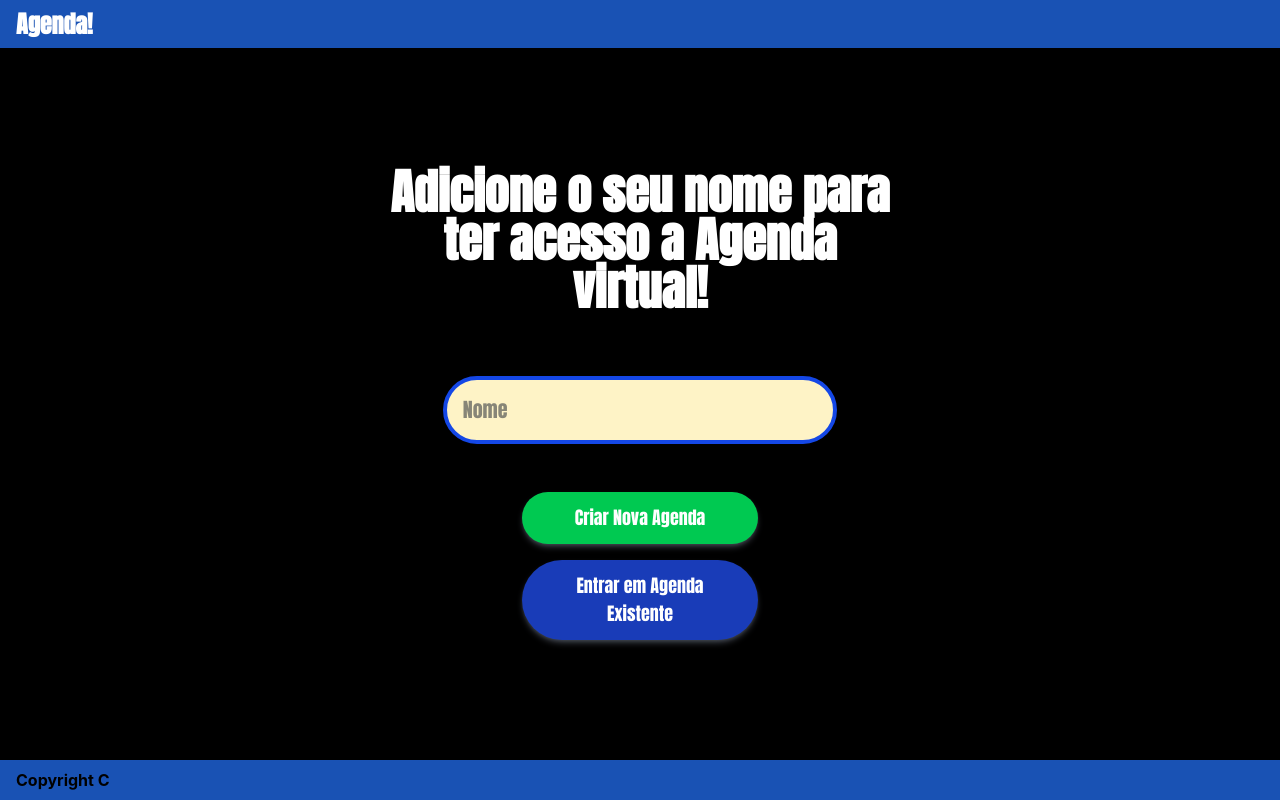
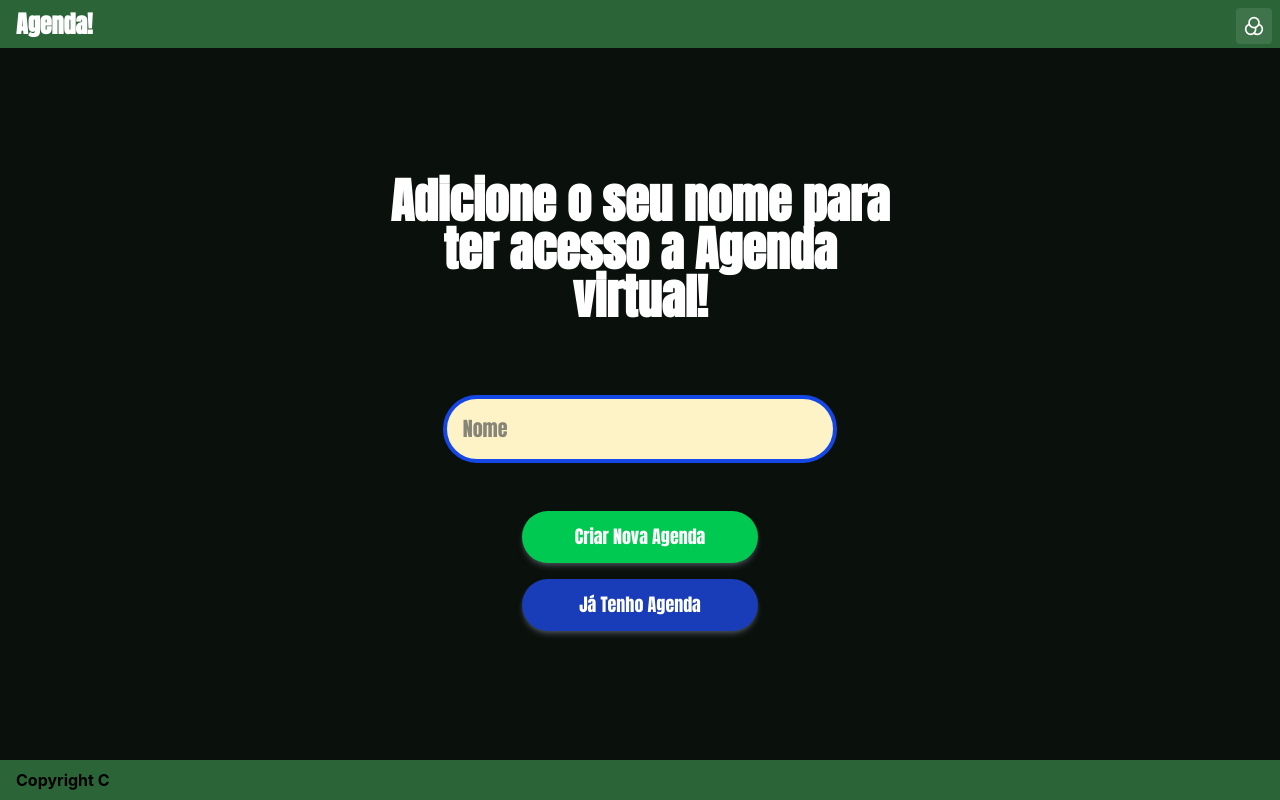
Before and after one commit to VerttB/agenda-frontend, a React (Vite) app: page / in a window 1280 px wide. Built offline with nearby package versions, Linux system fonts and the light colour scheme.

Commit message:
feat: theme provider Nomeado tema de cor padrão como azul Criado novo tema de cor verde Adicionado botão para mudar tema no header Criado theme provider

```diff
--- a/src/components/Footer.tsx
+++ b/src/components/Footer.tsx
@@ -1,6 +1,6 @@
 export default function Footer() {
   return (
-    <footer className="p-2 bg-header flex gap-2  text-black justify-between">
+    <footer className="p-2 bg-secondary flex gap-2  text-black justify-between">
       <nav className="flex flex-row">
         <div className="px-2 font-bold">
           Copyright C
--- a/src/components/Header.tsx
+++ b/src/components/Header.tsx
@@ -1,12 +1,24 @@
-import { Link } from '@tanstack/react-router'
-
-export default function Header() {
+  import { useTheme } from "@/core/providers/ThemeProvider";
+import { Link } from "@tanstack/react-router"
+  import { TbColorFilter } from "react-icons/tb"
+  export default function Header() {
+  const {theme, toggle} = useTheme();
   return (
-    <header className="p-2 font-all bg-header flex gap-2  text-black justify-between">
+    <header className="p-2 font-all bg-secondary flex gap-2  text-black justify-between">
       <nav className="flex flex-row">
         <div className="px-2 text-white text-2xl font-bold flex w-full justify-center">
-          <p>Agenda! </p>
+          <Link to="/">Agenda! </Link>
         </div>
+        <div className="absolute right-2 top-2">
+        <button
+          onClick={toggle}
+          aria-label={`Alternar tema (atual: ${theme})`}
+          className="p-2 rounded bg-white/10 hover:bg-white/20"
+          title={`Tema: ${theme}`}
+        >
+          <TbColorFilter size={20} color="white" />
+        </button>
+      </div>
       </nav>
     </header>
   )
--- /dev/null
+++ b/src/core/providers/ThemeProvider.tsx
@@ -0,0 +1,36 @@
+import { createContext, useContext, useEffect, useState } from "react";
+
+type Theme = "blue" | "green";
+type ThemeContextType = { theme: Theme; toggle: () => void; set: (t: Theme) => void };
+
+const ThemeContext = createContext<ThemeContextType | undefined>(undefined);
+
+export function ThemeProvider({ children }: { children: React.ReactNode }) {
+  const [theme, setTheme] = useState<Theme>(() => {
+    try {
+      const s = localStorage.getItem("theme");
+      return s === "blue" ? "blue" : "green";
+    } catch {
+      return "green";
+    }
+  });
+
+  useEffect(() => {
+    const root = document.documentElement;
+    try {
+      root.setAttribute("data-theme", theme);
+    } catch {}
+    try {
+      localStorage.setItem("theme", theme);
+    } catch {}
+  }, [theme]);
+
+  const toggle = () => setTheme(t => (t === "blue" ? "green" : "blue"));
+  return <ThemeContext.Provider value={{ theme, toggle, set: setTheme }}>{children}</ThemeContext.Provider>;
+}
+
+export function useTheme() {
+  const ctx = useContext(ThemeContext);
+  if (!ctx) throw new Error("useTheme must be used within ThemeProvider");
+  return ctx;
+}
--- a/src/routes/__root.tsx
+++ b/src/routes/__root.tsx
@@ -4,9 +4,12 @@ import { TanstackDevtools } from '@tanstack/react-devtools'
 
 import Header from '../components/Header'
 import Footer from '@/components/Footer'
+import { ThemeProvider } from '@/core/providers/ThemeProvider'
 
 export const Route = createRootRoute({
   component: () => (
+        <ThemeProvider>
+
     <div className="flex flex-col h-screen min-h-0">
       <Header />
       <main className="flex-1 flex flex-col overflow-auto">
@@ -25,5 +28,6 @@ export const Route = createRootRoute({
         ]}
       />
     </div>
+    </ThemeProvider>
   ),
 })
--- a/src/routes/index.tsx
+++ b/src/routes/index.tsx
@@ -87,7 +87,7 @@ const handleNameChange = (e:any) => {
   return (
     <>
       <Alert message={message} type={type} show={show} onClose={hideAlert} />
-    <div className="text-center h-full bg-black px-4 py-6 font-all ">
+      <div className="text-center h-full bg-primary px-4 py-6 font-all ">
         <div className='flex flex-col h-full items-center w-full  justify-evenly p-8 max-md:justify-normal max-md:mt-4 text-white'>
           <h1 className='text-5xl l max-md:text-3xl max-lg:w-full font-bold w-3/7'>Adicione o seu nome para ter acesso a Agenda virtual!</h1>
           <div className='flex flex-col w-full gap-12 items-center max-lg:gap-6 max-md:gap-4  max-md:justify-normal max-md:mt-4'>
@@ -110,7 +110,7 @@ const handleNameChange = (e:any) => {
             className='py-3'
             variant='secondary'
             aria-label='Entrar em agenda existente'>
-            { isEntering ? "Entrando..." : "Entrar em Agenda Existente"}
+              { isEntering ? "Entrando..." : "Já Tenho Agenda"}
             </Button>
           </div>
           </div>
--- a/src/styles.css
+++ b/src/styles.css
@@ -2,11 +2,27 @@
 @import url('https://fonts.googleapis.com/css2?family=Anton&display=swap');
 @import "tailwindcss";
 
+
+
+@layer base {
+ [data-theme="blue"] {
+     --header : #1952b4;
+     --primary: #0b0a19;
+     --secondary: #1952b4;
+
+  }
+  [data-theme="green"] {
+    --header : #2a6437;
+    --primary: #0a100b;
+    --secondary: #2a6437;
+  }
+}
 @theme inline{
-  --color-header : #1952b4;
   --font-all: "Anton", sans-serif ;
+  --color-header : var(--header);
+  --color-primary: var(--primary);
+  --color-secondary: var(--secondary);
 }
-
 body {
   @apply m-0;
   font-family: -apple-system, BlinkMacSystemFont, "Segoe UI", "Roboto", "Oxygen",
```
Lines whose indentation alone changed are shown as unchanged.
